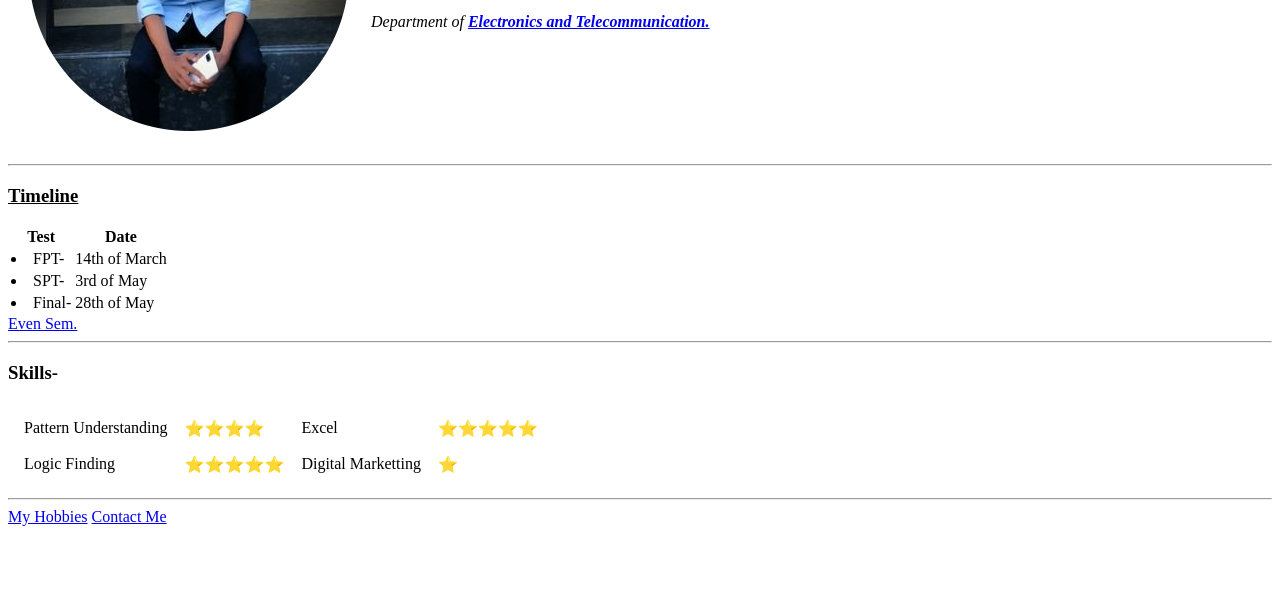
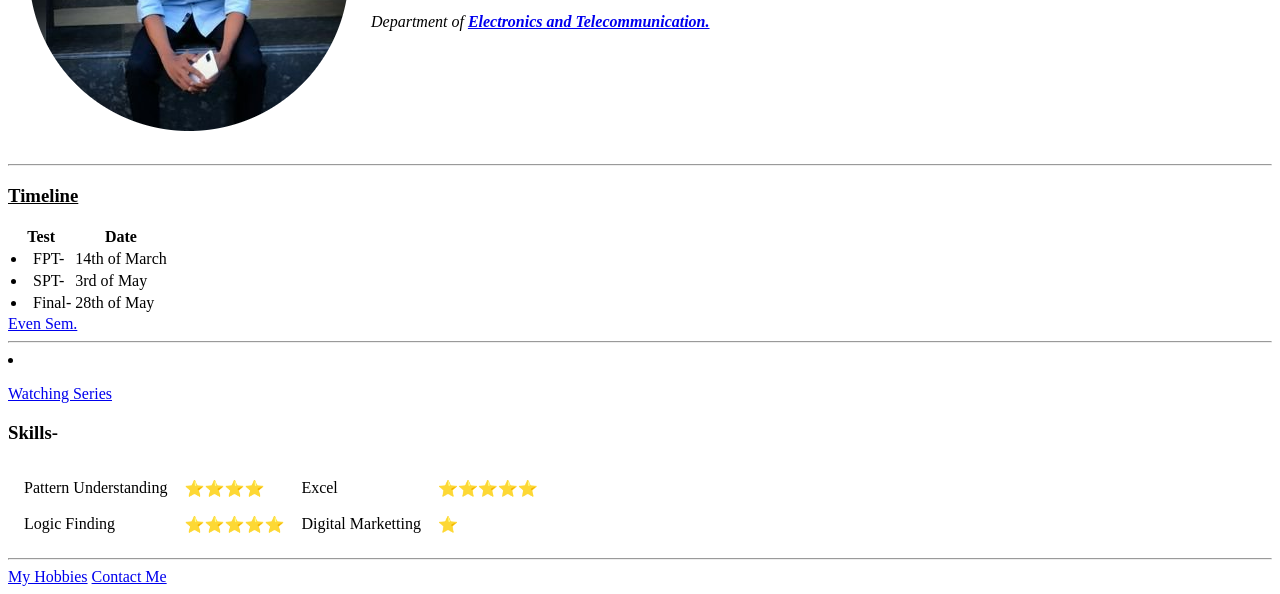
Before and after one commit to Abhi-9098/cv, a plain HTML site: page index.html in a window 1280 px wide. Shown: the part 218-812 px from the top of the page. Drawn offline with Linux system fonts and the light colour scheme.

Commit message:
Update index.html

```diff
--- a/index.html
+++ b/index.html
@@ -69,7 +69,7 @@
   <a href="even sem.html"> Even Sem.</a>
 
   <hr>
-
+<li><p><a href="my series.html">Watching Series</a></p></li>
   <h3>Skills-</h3>
 
 
```
